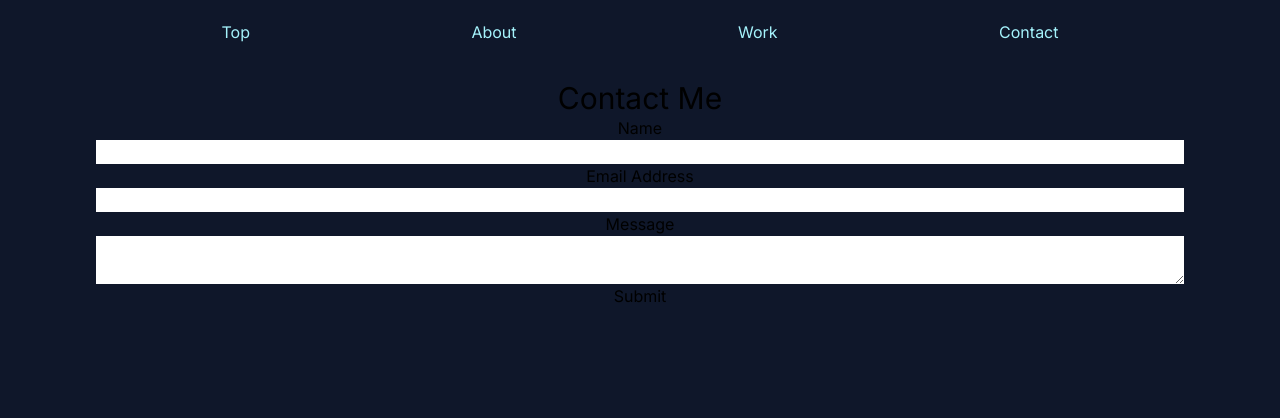
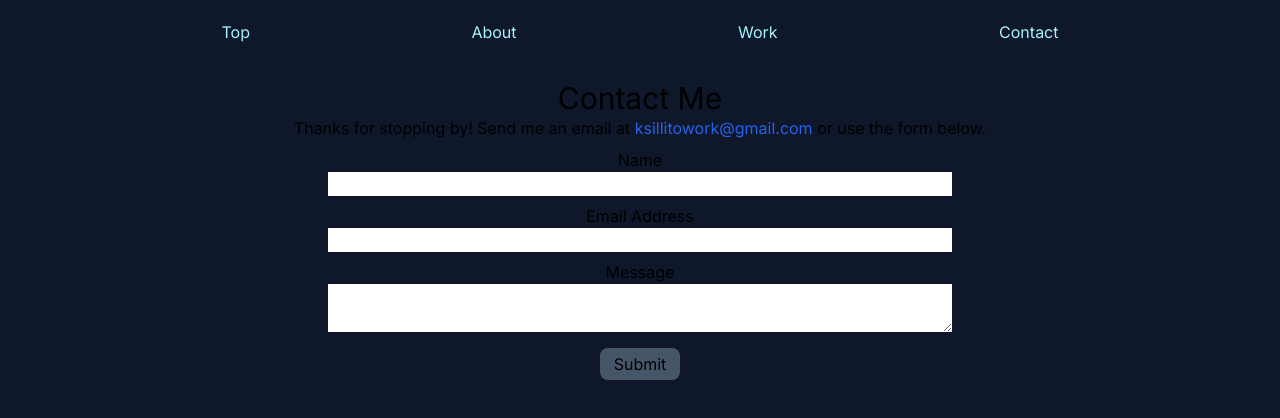
Before and after one commit to KobyS82/May-Portfolio, a Next.js app: page /contact in a window 1280 px wide. Shown: the top 418 px of the page. Built offline with nearby package versions, Linux system fonts and the light colour scheme.

Commit message:
contact me info and small styling

```diff
--- a/src/app/about/page.js
+++ b/src/app/about/page.js
@@ -38,7 +38,7 @@ export default function About() {
         </div>
 
         <div>
-          <h2 className="text-3xl">Hobbies</h2>
+          <h2 className="text-3xl pt-4">Hobbies</h2>
           <p className="w-72 py-4 text-base justify-center text-neutral-400">
             I have a wide range of hobbies that I enjoy doing in my free time. I
             love to play video games, watch anime, and play board games. I also
--- a/src/app/components/form.js
+++ b/src/app/components/form.js
@@ -8,18 +8,18 @@ const ContactForm = () => {
     return <p>Thanks for joining!</p>;
   }
   return (
-    <form onSubmit={handleSubmit} className="px-24 w-screen">
-      <div className="flex flex-col form-group">
+    <form onSubmit={handleSubmit} className="px-24 w-screen md:px-48 lg:px-80">
+      <div className="flex flex-col form-group m-2">
         <label htmlFor="Name">Name</label>
         <input id="name" type="name" name="name" className="text-black px-1" />
         <ValidationError prefix="Name" field="name" errors={state.errors} />
       </div>
-      <div className="flex flex-col form-group">
+      <div className="flex flex-col form-group m-2">
         <label htmlFor="email">Email Address</label>
         <input id="email" type="email" name="email" className="text-black px-1" />
         <ValidationError prefix="Email" field="email" errors={state.errors} />
       </div>
-      <div className="flex flex-col form-group">
+      <div className="flex flex-col form-group m-2">
         <label htmlFor="message">Message</label>
         <textarea id="message" name="message" className="text-black px-1" />
         <ValidationError
@@ -28,8 +28,8 @@ const ContactForm = () => {
           errors={state.errors}
         />
       </div>
-      <div className="flex flex-col form-group">
-        <button type="submit" disabled={state.submitting} className="hover:font-bold">
+      <div className="form-group items-center ">
+        <button type="submit" disabled={state.submitting} className="m-2 px-2 py-1 w-20 bg-slate-600 rounded-lg hover:font-bold after:">
           Submit
         </button>
       </div>
--- a/src/app/contact/page.js
+++ b/src/app/contact/page.js
@@ -10,6 +10,9 @@ export default function Contact() {
       <Navbar />
       <div className="flex min-h-screen flex-col items-center text-center p-24 pt-4 bg-slate-900">
         <h2 className="text-3xl">Contact Me</h2>
+        <div>
+          <h2>Thanks for stopping by! Send me an email at <a href = "mailto: ksillitowork@gmail.com" className="text-blue-600">ksillitowork@gmail.com</a> or use the form below.</h2>
+        </div>
         <Form />
       </div>
     </section>
--- a/src/app/work/page.js
+++ b/src/app/work/page.js
@@ -20,7 +20,7 @@ export default function Work() {
         {/* grid grid-cols-3 */}
         <div className="flex justify-evenly flex-wrap w-full">
           {/* Wanderlust */}
-          <div className="bg-slate-900 w-[500px] m-2 p-2 border-2 rounded-lg shadow-2xl shadow-black border-black">
+          <div className="bg-slate-900 w-[500px] m-2 p-2 border-2 rounded-lg shadow-xl shadow-black border-black">
             <Image
               className="p-3"
               src={Wanderlust}
@@ -38,7 +38,7 @@ export default function Work() {
             </div>
           </div>
           {/* Character Generator */}
-          <div className="bg-slate-900 w-[500px] m-2 p-2 border-2 rounded-lg shadow-2xl shadow-black border-black">
+          <div className="bg-slate-900 w-[500px] m-2 p-2 border-2 rounded-lg shadow-xl shadow-black border-black">
             <Image
               className="p-3"
               src={Character}
@@ -56,7 +56,7 @@ export default function Work() {
             </div>
           </div>
           {/* Pong */}
-          <div className="bg-slate-900 w-[500px] m-2 p-2 border-2 rounded-lg shadow-2xl shadow-black border-black">
+          <div className="bg-slate-900 w-[500px] m-2 p-2 border-2 rounded-lg shadow-xl shadow-black border-black">
             <Image
               className="p-3"
               src={Pong}
@@ -74,7 +74,7 @@ export default function Work() {
             </div>
           </div>
           {/* Platformer */}
-          <div className="bg-slate-900 w-[500px] m-2 p-2 border-2 rounded-lg shadow-2xl shadow-black border-black">
+          <div className="bg-slate-900 w-[500px] m-2 p-2 border-2 rounded-lg shadow-xl shadow-black border-black">
             <Image
               className="p-3"
               src={Platformer}
@@ -89,7 +89,7 @@ export default function Work() {
             </div>
           </div>
           {/* Jate */}
-          <div className="bg-slate-900 w-[500px] m-2 p-2 border-2 rounded-lg shadow-2xl shadow-black border-black">
+          <div className="bg-slate-900 w-[500px] m-2 p-2 border-2 rounded-lg shadow-xl shadow-black border-black">
             <Image
               className="p-3"
               src={Jate}
```
